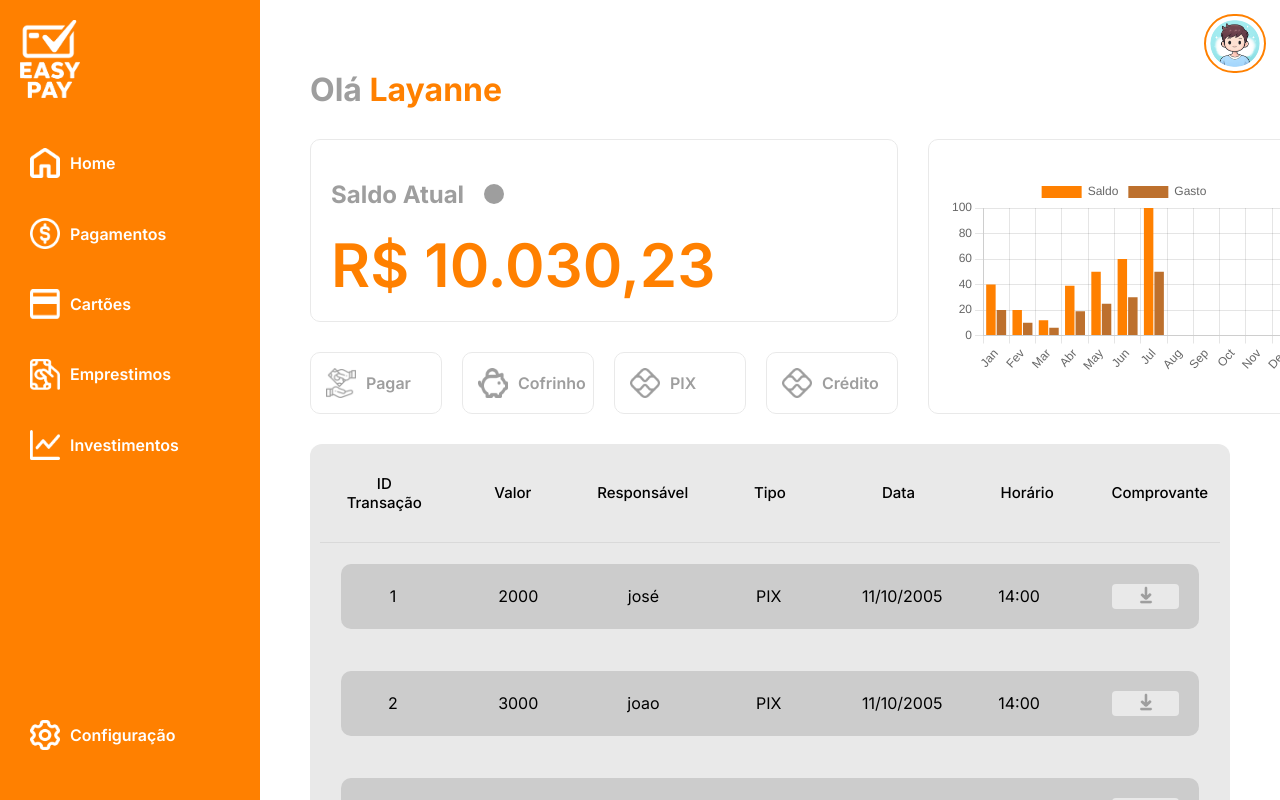
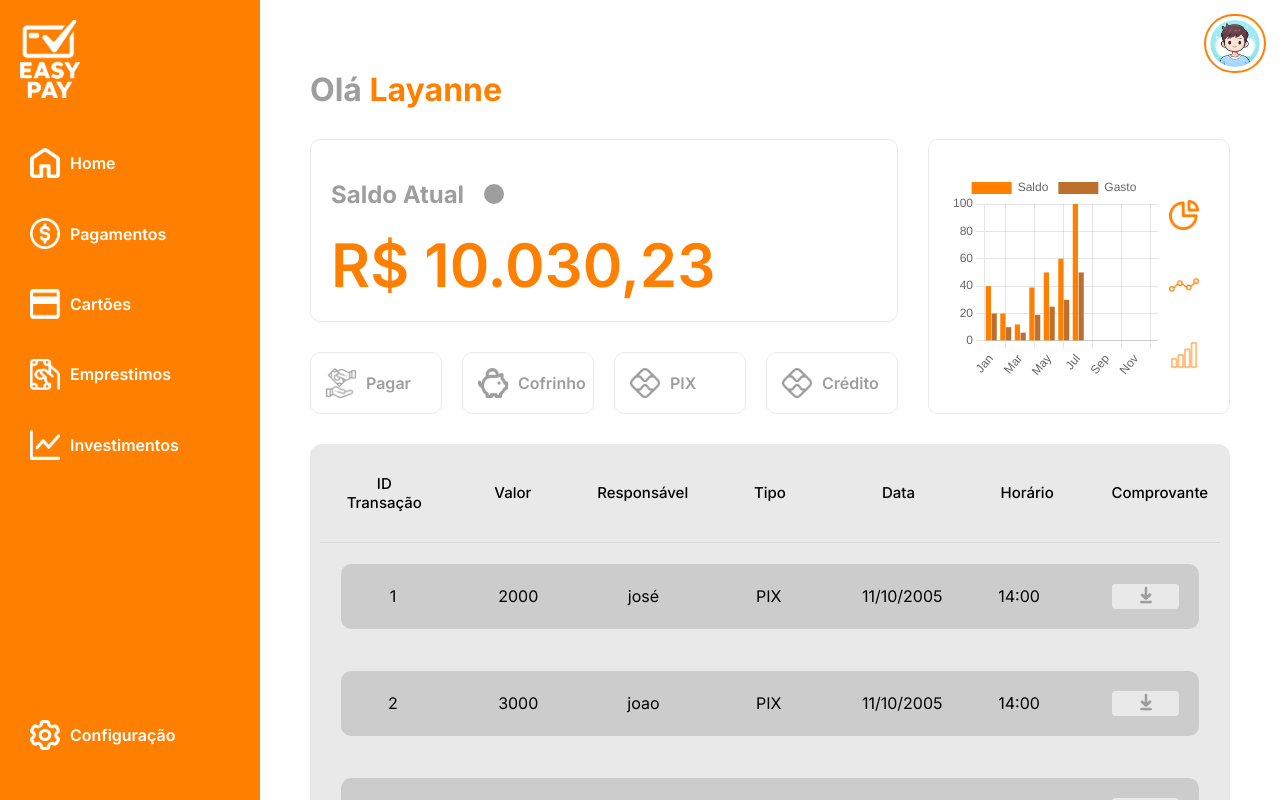
Before and after one commit to JoaoPauloLordelo/projeto-easy-pay, a Vue app in the folder easy-pay/: page / in a window 1280 px wide. Built offline with nearby package versions, Linux system fonts and the light colour scheme.

Commit message:
feat: Finalização do grafico saldo e função de troca de graficos

```diff
--- a/easy-pay/src/components/GraficoSaldo.vue
+++ b/easy-pay/src/components/GraficoSaldo.vue
@@ -97,8 +97,10 @@ const componenteGrafico = computed(() => {
     }
 
     .grafico{
-      width: 350px;
-      height: 200px;
+      /* width: 350px; */
+      width: 80%;
+      /* height: 200px; */
+      height: 90%;
       margin: auto;
 
     }
```
